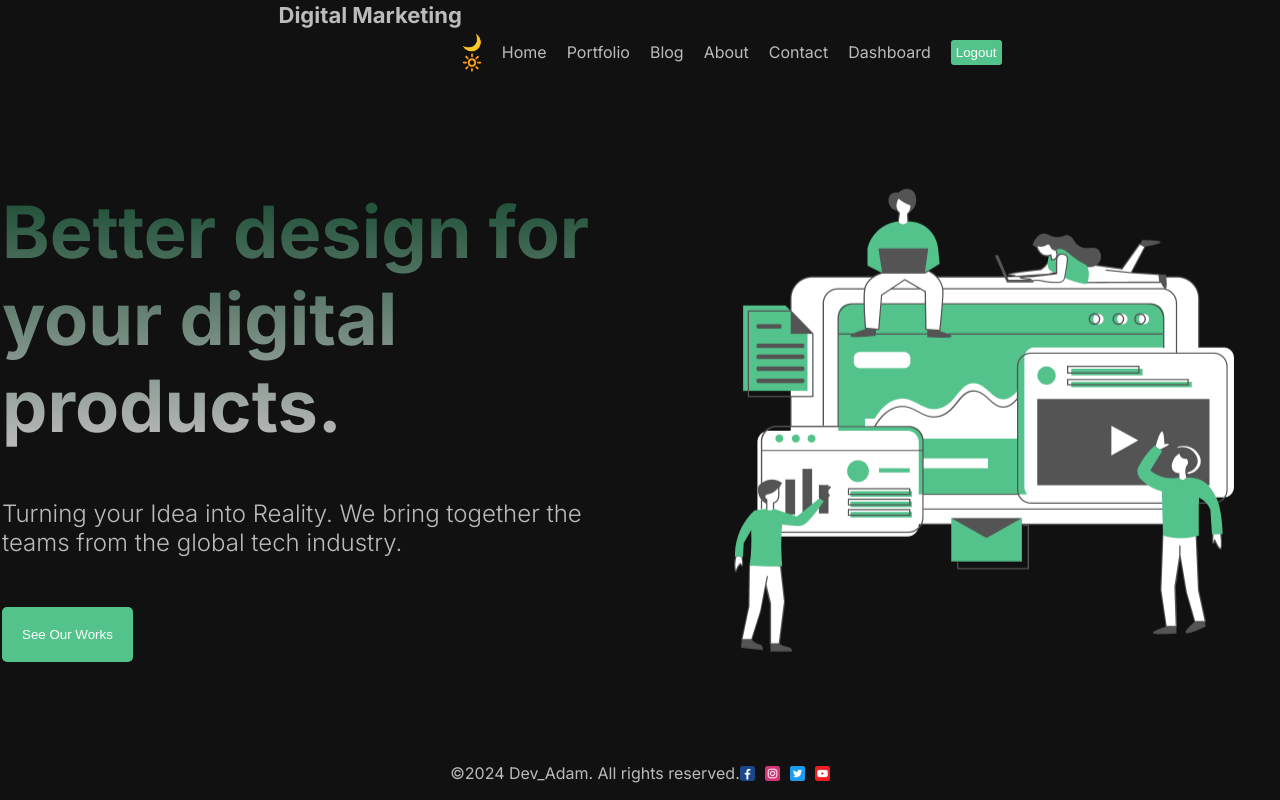
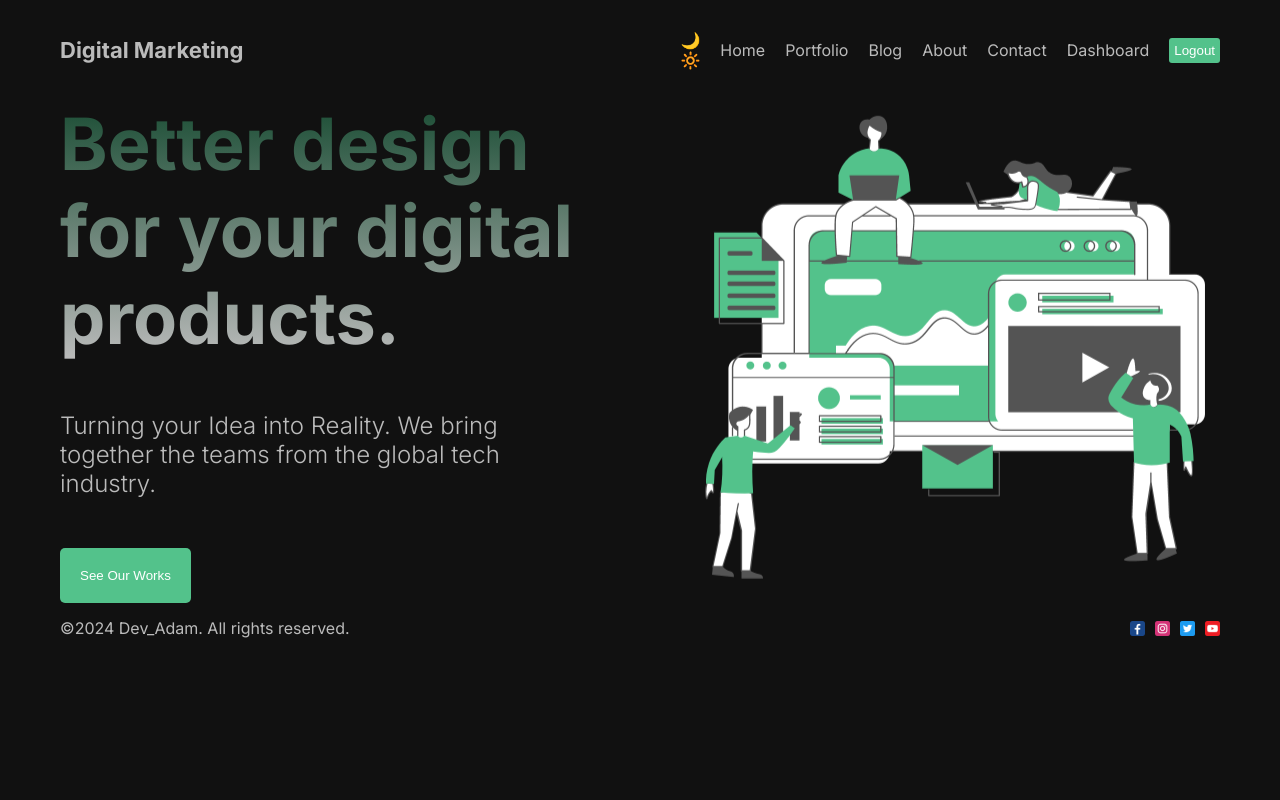
Before and after one commit to adam-alagoz/marketing_fullstack, a Next.js app: page / in a window 1280 px wide. Built offline with nearby package versions, Linux system fonts and the light colour scheme.

Commit message:
dark mode added

```diff
--- a/src/app/page.jsx
+++ b/src/app/page.jsx
@@ -1,7 +1,7 @@
 import Image from "next/image";
 import styles from "./page.module.css";
 import Hero from "../../public/hero.png";
-import Button from "../components/button/button";
+import Button from "../components/button/Button";
 
 export default function Home() {
   return (
--- a/src/app/page.module.css
+++ b/src/app/page.module.css
@@ -39,7 +39,7 @@
   font-weight: 300;
 }
 
-.button {
+/* .button {
   padding: 20px;
   cursor: pointer;
   background-color: #53c28b;
@@ -47,4 +47,4 @@
   border-radius: 5px;
   width: max-content;
   color: white;
-}
+} */
--- a/src/components/DarkModeToggle/DarkModeToggle.jsx
+++ b/src/components/DarkModeToggle/DarkModeToggle.jsx
@@ -1,9 +1,12 @@
+"use client";
+
 import React from "react";
 import styles from "./darkModeToggle.css";
+
 const DarkModeToggle = () => {
   const mode = "light";
   return (
-    <div className={styles.container}>
+    <div className={styles.darkContainer}>
       <div className={styles.icon}>🌙</div>
       <div className={styles.icon}>🔆</div>
       <div
--- a/src/components/DarkModeToggle/darkModeToggle.css
+++ b/src/components/DarkModeToggle/darkModeToggle.css
@@ -1,8 +1,8 @@
-.container {
-  /* width: 42px; */
-  /* height: 24px; */
-  /* border: 1.5px solid #53c28b70; */
-  border-radius: 30px;
+.darkContainer {
+  /* width: 42px;
+  height: 24px;
+  border: 1.5px solid #53c28b70;
+  border-radius: 30px; */
   display: flex;
   align-items: center;
   justify-content: space-between;
--- a/src/components/navbar/navbar.module.css
+++ b/src/components/navbar/navbar.module.css
@@ -2,6 +2,7 @@
   height: 100px;
   display: flex;
   justify-content: space-between;
+  align-items: center;
 }
 
 .logo {
```
